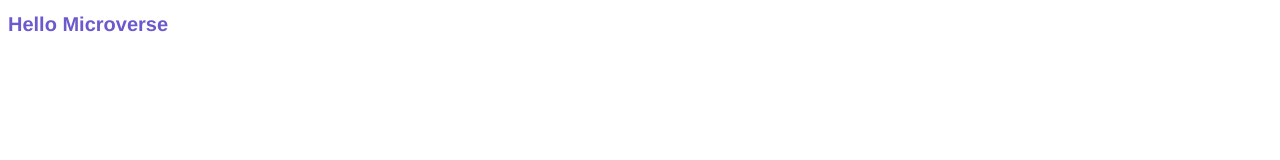
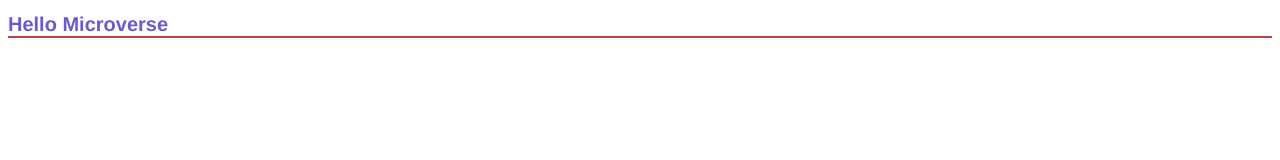
Before and after one commit to Ukaypromise/Hello-Microverse-Task, a website: page index.html in a window 1280 px wide. Drawn offline with Linux system fonts and the light colour scheme.

Commit message:
Added header styles

```diff
--- a/style.css
+++ b/style.css
@@ -3,4 +3,5 @@
   font-size: 20px;
   font-weight: bold;
   color: slateblue;
+  border-bottom: 2px solid #bb4242;
 }
```
